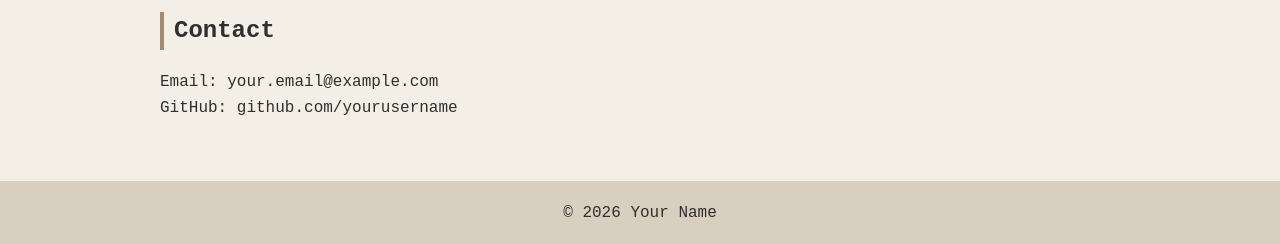
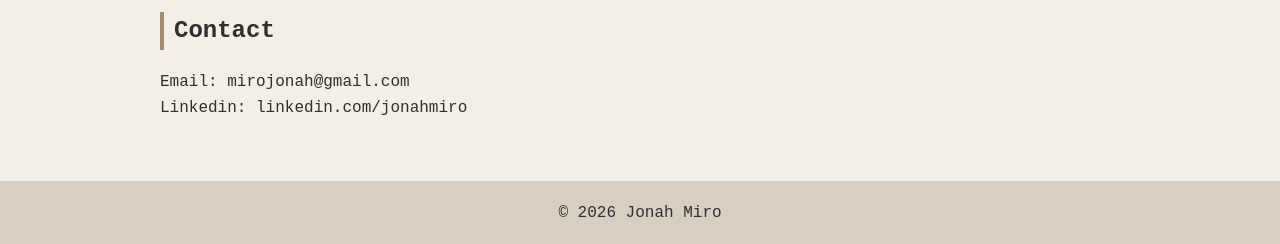
Before and after one commit to jonahmiro/JonahMiro, a plain HTML site: page index.html in a window 1280 px wide. Shown: the part 1241-1485 px from the top of the page. Drawn offline with Linux system fonts and the light colour scheme.

Commit message:
Update index.html

```diff
--- a/index.html
+++ b/index.html
@@ -3,7 +3,7 @@
 <head>
 <meta charset="UTF-8">
 <meta name="viewport" content="width=device-width, initial-scale=1.0">
-<title>Your Name | Computer Engineer</title>
+<title>Jonah Miro | Computer Engineer</title>
 
 <style>
 * {
@@ -223,12 +223,12 @@ footer {
 
 <section id="contact" class="section">
     <h2>Contact</h2>
-    <p>Email: your.email@example.com</p>
-    <p>GitHub: github.com/yourusername</p>
+    <p>Email: mirojonah@gmail.com</p>
+    <p>Linkedin: linkedin.com/jonahmiro</p>
 </section>
 
 <footer>
-    <p>© 2026 Your Name</p>
+    <p>© 2026 Jonah Miro</p>
 </footer>
 
 <script>
```
